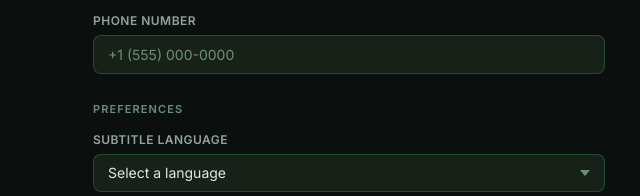
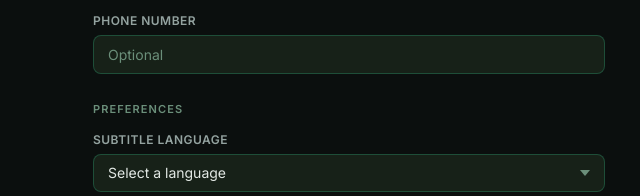
Before and after one commit to dungeonmasterx69420/dungeon, a website: page public/apply.html in a window 1280 px wide. Shown: the part 484-680 px from the top of the page, 291-931 px from the left. Drawn offline with Linux system fonts and the light colour scheme; no server answers; a web font is replaced by a local one.

Commit message:
Add files via upload

```diff
--- a/public/apply.html
+++ b/public/apply.html
@@ -104,7 +104,7 @@
 
       <div class="field" id="grp-phone">
         <label>Phone Number</label>
-        <input type="tel" id="phone" placeholder="+1 (555) 000-0000" autocomplete="tel"/>
+        <input type="tel" id="phone" placeholder="Optional" autocomplete="tel"/>
         <div class="err-msg">A valid phone number is required</div>
       </div>
     </div>
@@ -158,7 +158,7 @@
       last_name:   v => v.trim().length > 0,
       screen_name: v => /^[a-zA-Z0-9_]{3,20}$/.test(v.trim()),
       email:       v => /^[^\s@]+@[^\s@]+\.[^\s@]+$/.test(v.trim()),
-      phone:       v => v.trim().length >= 7,
+
     };
     for (const [id, check] of Object.entries(checks)) {
       const grp = document.getElementById('grp-' + id);
```
